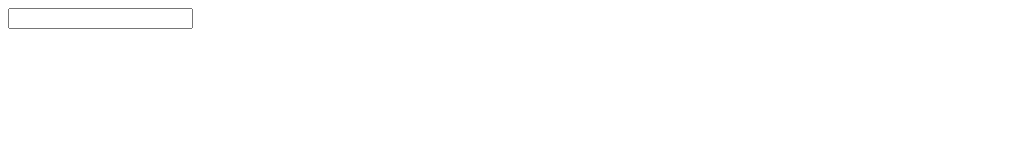
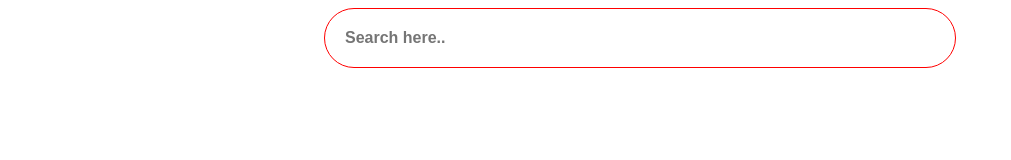
Before and after one commit to asimkhan0/MarvelAPI-Angular, a website: page index.html at #/app in a window 1280 px wide. Shown: the whole page, without its empty margins (0-1011 px from the left). Drawn offline with nearby package versions, Linux system fonts and the light colour scheme; some packages are replaced by stand-ins of ours.

Commit message:
little design

```diff
--- a/js/directives/autocomplete.js
+++ b/js/directives/autocomplete.js
@@ -15,7 +15,7 @@ app.directive('autoComplete', ['globalsvc','$state', function (globalsvc, $state
                         }))
                     });
                 },
-                minLength: 0,
+                minLength: 1,
                 select: (event, selectedItem) => {
                     const item = scope.results.find(result => result.id === selectedItem.item.id);
                     $state.go('character', {obj: item});
--- a/styles.css
+++ b/styles.css
@@ -2,3 +2,16 @@
     height: 300px;
     width:  300px;
 }
+
+.searchBox {
+    border: 1px solid red;
+    border-radius: 50px;
+    width: 50%;
+    align-items: center;
+    padding: 20px;
+    font-weight: 600;
+    font-size: 16px;
+}
+.searchBoxContainer {
+    text-align: center;
+}
--- a/views/app.html
+++ b/views/app.html
@@ -1,6 +1,6 @@
 <div>
-
-      <input ng-model="YourObject" auto-complete />
-      <img src="../assets/giphy.gif" height="100" width="100" alt="Loading..." ng-show="loading">
-    <!-- <i ng-show="loadingCharacters" class="glyphicon glyphicon-refresh"></i> -->
+    <div class="searchBoxContainer">
+        <input class="searchBox" placeholder="Search here.." ng-model="YourObject" auto-complete />
+    </div>
+    <img src="../assets/giphy.gif" height="100" width="100" alt="Loading..." ng-show="loading">
 </div>
```
